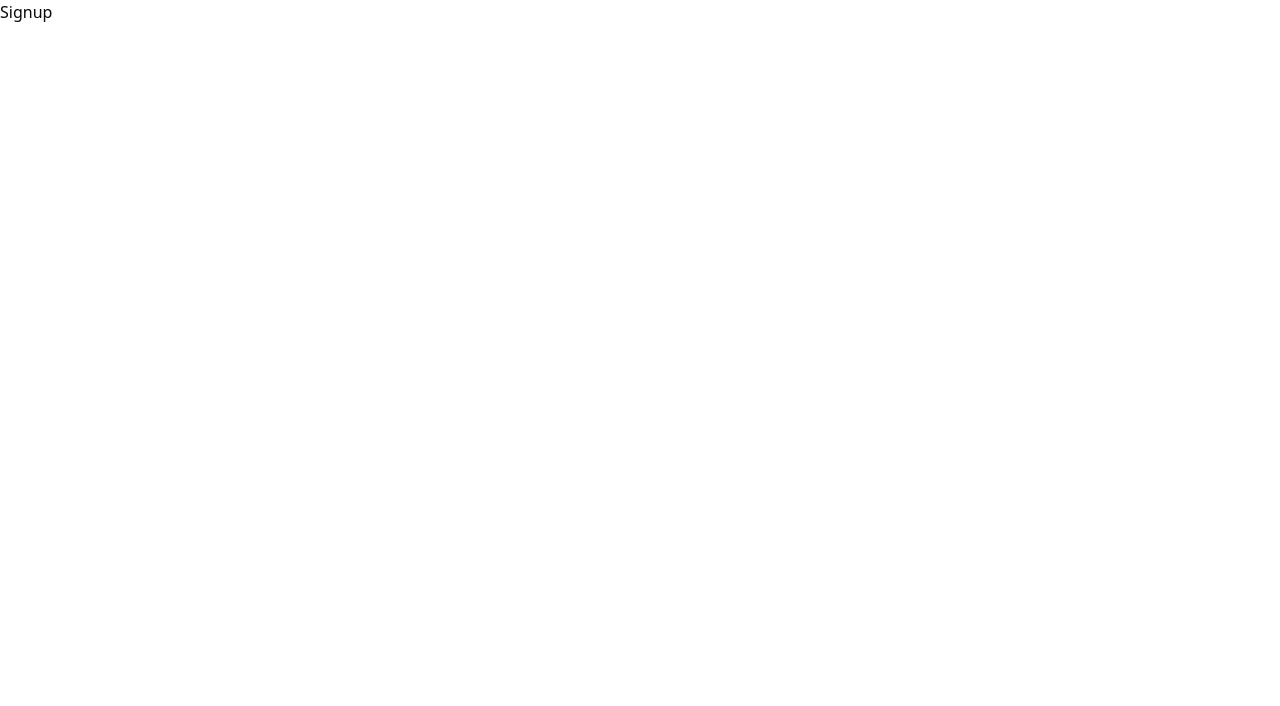
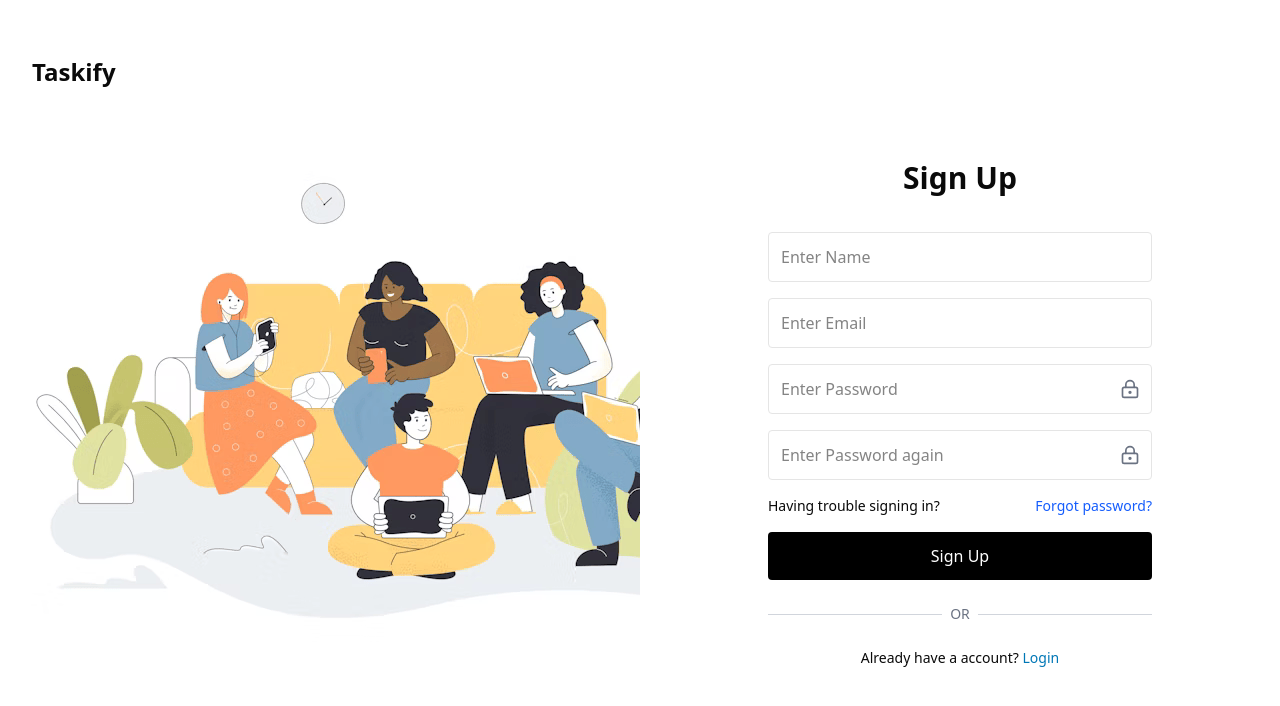
Before and after one commit to ReshnaRaj/Task-management, a React (Vite) app in the folder client/: page /register in a window 1280 px wide. Shown: the top 706 px of the page. Built offline with nearby package versions, Linux system fonts and the light colour scheme; a web font is replaced by a local one.

Commit message:
login and signup design completed

```diff
--- a/client/package.json
+++ b/client/package.json
@@ -15,6 +15,7 @@
     "@tailwindcss/vite": "^4.1.11",
     "class-variance-authority": "^0.7.1",
     "clsx": "^2.1.1",
+    "framer-motion": "^12.23.12",
     "lucide-react": "^0.534.0",
     "next-themes": "^0.4.6",
     "react": "^19.1.0",
--- a/client/src/components/Login.tsx
+++ b/client/src/components/Login.tsx
@@ -1,6 +1,8 @@
-import React from "react";
 import { Link } from "react-router-dom";
+import { motion } from "framer-motion";
 import login from "@/assets/login.png";
+import { LockKeyhole } from "lucide-react";
+import { LockKeyholeOpen } from "lucide-react";
 
 const Login = () => {
   return (
@@ -16,7 +18,16 @@ const Login = () => {
             style={{ backgroundImage: `url(${login})` }}
           ></div>
 
-          <div className="w-full md:w-1/2 flex items-start justify-center py-10 px-6 md:p-16">
+          <div className="w-full md:w-1/2 flex items-start justify-center py-10 px-6 md:p-16  ">
+            <motion.div
+              initial={{ opacity: 0, y: 20 }}
+              animate={{
+                opacity: 1,
+                y: 0,
+                transition: { duration: 0.6, ease: "easeOut" },
+              }}
+              className="w-full max-w-lg md:-mt-20"
+            >
               <div className="w-full max-w-lg p-8 md:p-16 mt-2">
                 <h2 className="flex   justify-center text-3xl font-bold mb-9">
                   Login
@@ -24,16 +35,23 @@ const Login = () => {
                 <form className="flex flex-col gap-4">
                   <input
                     type="email"
-                  placeholder="Email"
+                    placeholder="Enter Email"
                     className="border p-3 rounded outline-none w-full"
                   />
+                  <div className="relative">
                     <input
                       type="password"
-                  placeholder="Password"
+                      placeholder="Enter Password"
                       className="border p-3 rounded outline-none w-full"
                     />
+                    <span className="absolute right-3 top-1/2 transform -translate-y-1/2 text-gray-500 cursor-pointer">
+                      <LockKeyhole className="w-5 h-5" />
+                    </span>
+                  </div>
+
+
                   <div className="flex justify-between text-sm">
-                  <span></span>
+                    <span>Having trouble signing in?</span>
                     <a href="#" className="text-blue-600 hover:underline">
                       Forgot password?
                     </a>
@@ -57,11 +75,16 @@ const Login = () => {
                 </button>
                 <p className="mt-6 text-sm text-center">
                   Don’t have an account?{" "}
-                <a href="#" className="text-blue-600 hover:underline">
+                  <Link
+                    to="/register"
+                    className="text-[#0077B6] dark:text-[#00FFE5] font-medium hover:underline"
+                  >
+                    {" "}
                     Sign up
-                </a>
+                  </Link>
                 </p>
               </div>
+            </motion.div>
           </div>
         </div>
       </div>
--- a/client/src/components/Signup.tsx
+++ b/client/src/components/Signup.tsx
@@ -1,9 +1,101 @@
-import React from 'react'
-
+import { Link } from "react-router-dom";
+import { motion } from "framer-motion";
+import login from "@/assets/login.png";
+import { LockKeyhole } from "lucide-react";
+import { LockKeyholeOpen } from "lucide-react";
 const Signup = () => {
   return (
-    <div>Signup</div>
-  )
-}
+    <>
+      <div className="h-screen flex flex-col overflow-hidden">
+        <header className="h-16 flex items-center font-black text-2xl ml-8 mt-10 ">
+          Taskify
+        </header>
 
-export default Signup
+        <div className="flex flex-col md:flex-row flex-1 overflow-hidden">
+          <div
+            className="hidden md:flex md:w-1/2 items-center justify-center bg-no-repeat"
+            style={{ backgroundImage: `url(${login})` }}
+          ></div>
+
+          <div className="w-full md:w-1/2 flex items-start justify-center py-10 px-6 md:p-16  ">
+            <motion.div
+              initial={{ opacity: 0, y: 20 }}
+              animate={{
+                opacity: 1,
+                y: 0,
+                transition: { duration: 0.6, ease: "easeOut" },
+              }}
+              className="w-full max-w-lg md:-mt-20"
+            >
+              <div className="w-full max-w-lg p-8 md:p-16 mt-2">
+                <h2 className="flex   justify-center text-3xl font-bold mb-9">
+                  Sign Up
+                </h2>
+                <form className="flex flex-col gap-4">
+                  <input
+                    type="name"
+                    placeholder="Enter Name"
+                    className="border p-3 rounded outline-none w-full"
+                  />
+                  <input
+                    type="email"
+                    placeholder="Enter Email"
+                    className="border p-3 rounded outline-none w-full"
+                  />
+
+                  <div className="relative">
+                    <input
+                      type="password"
+                      placeholder="Enter Password"
+                      className="border p-3 rounded outline-none w-full"
+                    />
+                    <span className="absolute  right-3 top-1/2 transform -translate-y-1/2 text-gray-500 cursor-pointer">
+                      <LockKeyhole className="w-5 h-5" />
+                    </span>
+                  </div>
+                   <div className="relative">
+                    <input
+                      type="password"
+                      placeholder="Enter Password again"
+                      className="border p-3 rounded outline-none w-full"
+                    />
+                    <span className="absolute  right-3 top-1/2 transform -translate-y-1/2 text-gray-500 cursor-pointer">
+                      <LockKeyhole className="w-5 h-5" />
+                    </span>
+                  </div>
+                  <div className="flex justify-between text-sm">
+                    <span>Having trouble signing in?</span>
+                    <a href="#" className="text-blue-600 hover:underline">
+                      Forgot password?
+                    </a>
+                  </div>
+                  <button className="bg-black text-white p-3 rounded hover:bg-gray-800 transition">
+                    Sign Up
+                  </button>
+                </form>
+                <div className="flex items-center gap-2 my-6">
+                  <hr className="flex-1 border-gray-300" />
+                  <span className="text-sm text-gray-500">OR</span>
+                  <hr className="flex-1 border-gray-300" />
+                </div>
+
+                <p className="mt-6 text-sm text-center">
+                  Already have a account?{" "}
+                  <Link
+                    to="/"
+                    className="text-[#0077B6] dark:text-[#00FFE5] font-medium hover:underline"
+                  >
+                    {" "}
+                    Login
+                  </Link>
+                </p>
+              </div>
+            </motion.div>
+          </div>
+        </div>
+      </div>
+    </>
+  );
+};
+
+export default Signup;
```
Also changed, not shown: 1 other file (tests, documents, lock files or other folders). Lines whose indentation alone changed are shown as unchanged.
